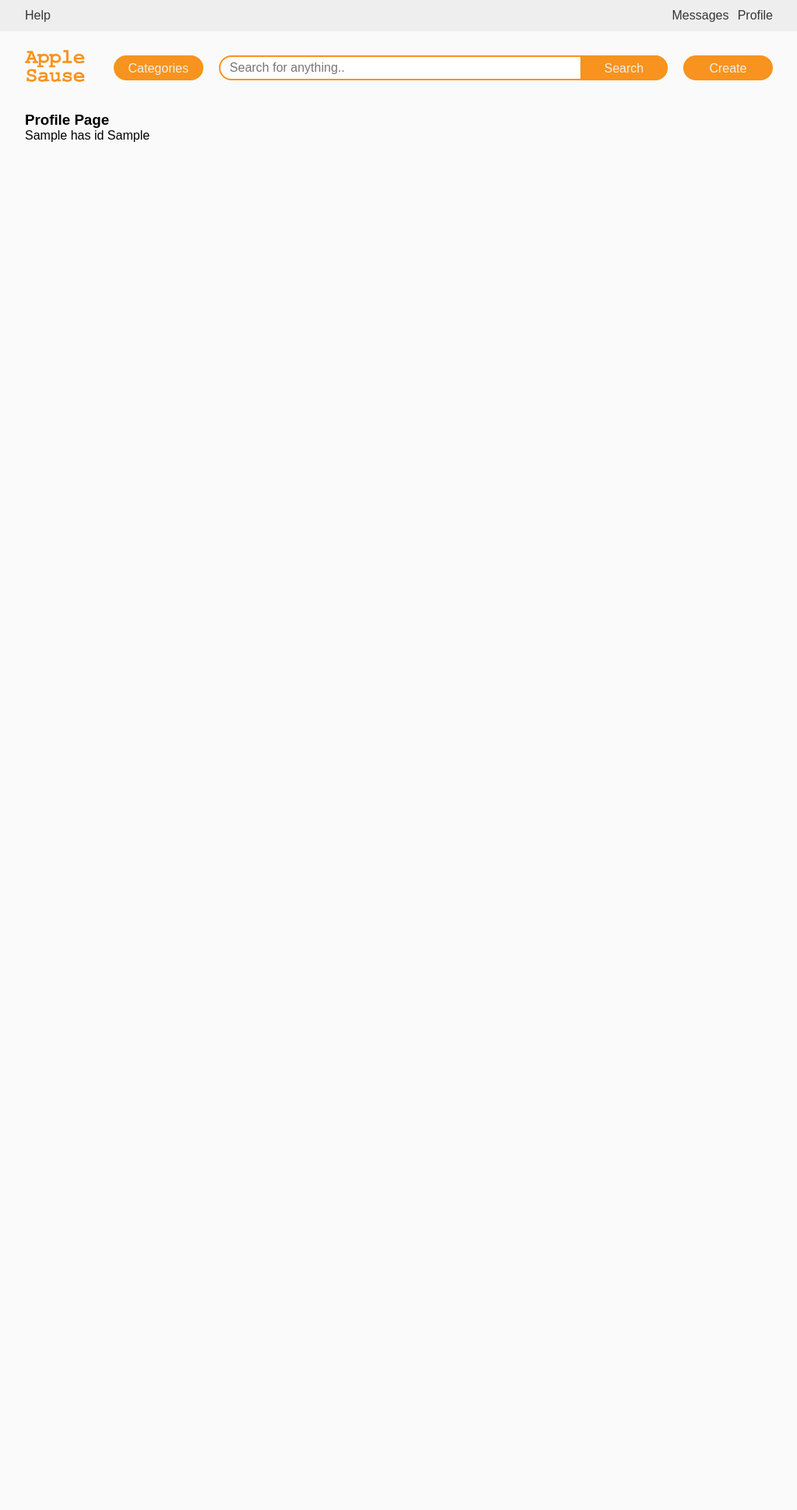
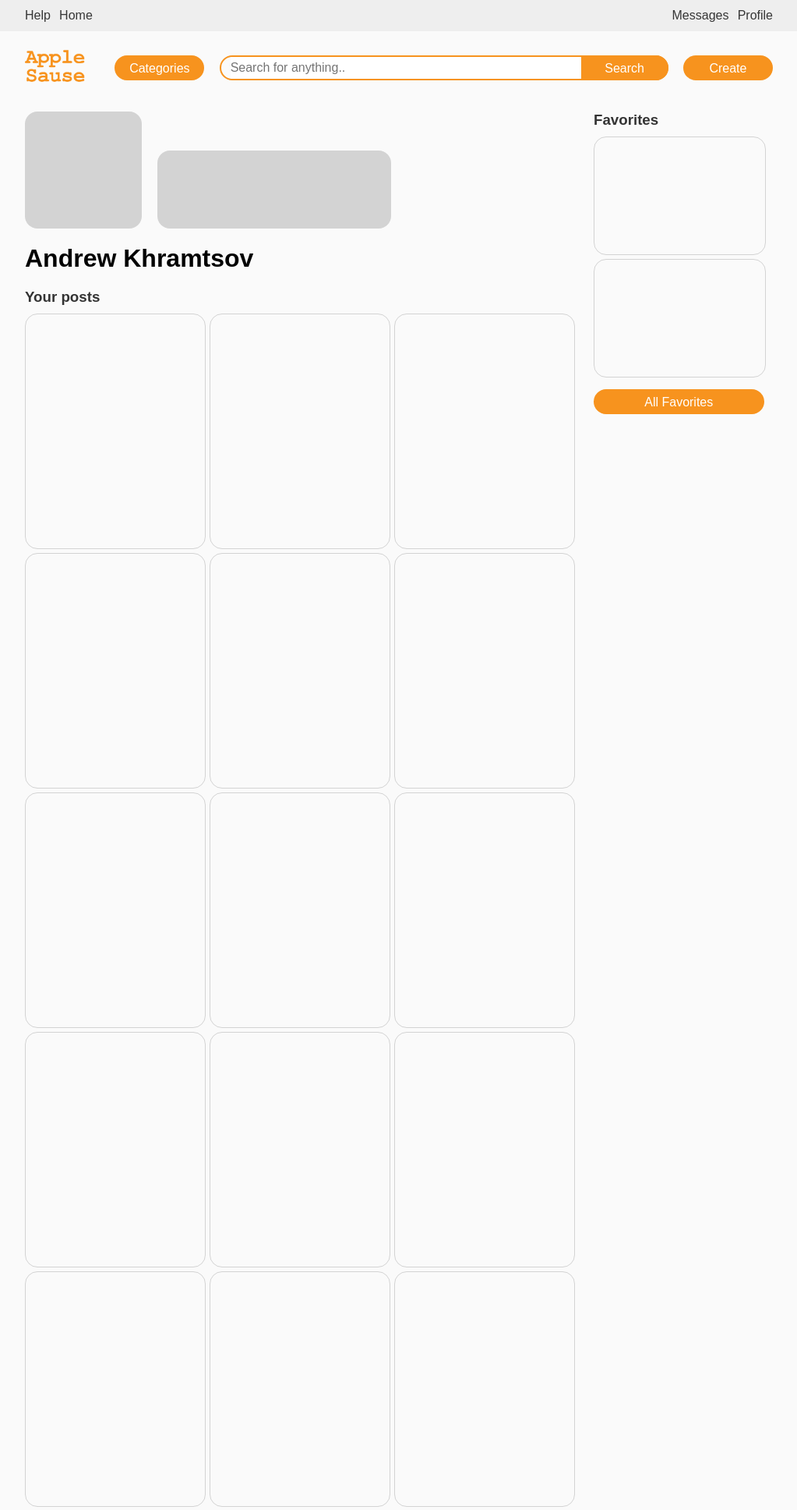
Before and after one commit to andyrift/marketplace, a Django app: template store/templates/store/profile.html in a window 1280 px wide. Shown: the top 1936 px of the page at 78% size, without its empty margins (128-1151 px from the left). Run offline with Django 4.2, Linux system fonts and the light colour scheme; the template is opened without the code that fills it: most values are stand-ins (such as "Sample title", 1, 10 or a date in 2020).

Commit message:
More styling

```diff
--- a/store/static/store/styles/styles.css
+++ b/store/static/store/styles/styles.css
@@ -1,13 +1,36 @@
 @charset "UTF-8";
-html, body, div, h1, h2, h3, h4, h5, h6{
+html, body, div, h1, h2, h3, h4, h5, h6 {
   margin: 0;
   padding: 0;
   border: 0;
   vertical-align: baseline;
   font-family: Arial, Helvetica, sans-serif;
 }
-body{
+
+body {
   background-color: #FAFAFA
+}
+
+h3 {
+  color: #333333;
+}
+
+a:link, a:visited, a:active {
+  color: inherit;
+  text-decoration: none;
+}
+
+a:hover {
+  color: inherit;
+  text-decoration: underline;
+}
+
+#topbar {
+  overflow: hidden;
+  width: 100%;
+  margin: auto;
+  height: 40px;
+  background-color: #EEEEEE;
 }
 
 #topbar a:link, a:visited, a:active {
@@ -18,14 +41,6 @@ body{
 #topbar a:hover {
   color: inherit;
   text-decoration: underline;
-}
-
-#topbar {
-  overflow: hidden;
-  width: 100%;
-  margin: auto;
-  height: 40px;
-  background-color: #EEEEEE;
 }
 
 .topbar-content {
@@ -63,16 +78,16 @@ img#logo {
   float: left;
 }
 
-div#searchbar, .search button {
+div#searchbar, button {
   height: 32px;
   line-height: 28px;
   border: 2px solid #F7931E;
   border-radius: 16px;
   box-sizing: border-box;
-  float: right;
-  margin-left: 20px;
+  margin-left: 2%;
   margin-top: 11px;
   font-size: inherit;
+
 }
 
 div#searchbar {
@@ -80,21 +95,27 @@ div#searchbar {
   width: 60%;
   padding-left: 12px;
   color: #888888;
+  float: right;
 }
 
-.search button {
-  width: 12%;
-  color: #EEEEEE;
+button {
+  width: 100%;
+  color: #FFFFFF;
   text-align: center;
   background-color: #F7931E;
   cursor: pointer;
 }
 
-.search button{
+.search button {
+  width: 12%;
+  float: right;
+}
+
+button{
   text-decoration: none;
 }
 
-.search button:hover {
+button:hover {
   background-color: #F7931EDD;
 }
 
@@ -117,13 +138,6 @@ button#searchbutton {
   outline: none;
 }
 
-.content {
-  overflow: hidden;
-  max-width: 960px;
-  margin: auto;
-  background-color: #FAFAFA;
-}
-
 .control {
   overflow: hidden;
   max-width: 960px;
@@ -132,3 +146,125 @@ button#searchbutton {
   padding-bottom: 20px;
   background-color: #FAFAFA;
 }
+
+.content, .footer {
+  overflow: hidden;
+  max-width: 960px;
+  margin: auto;
+  background-color: #FAFAFA;
+}
+
+.footer {
+  margin-top: 40px;
+  padding-top: 20px;
+  padding-bottom: 20px;
+  border-top: 1px solid lightgrey;
+  color: #888888;
+}
+
+.sidefooter {
+  margin-top: 40px;
+  padding-top: 20px;
+  padding-bottom: 20px;
+  border-top: 1px solid lightgrey;
+  color: #888888;
+}
+
+.main, .sidebar {
+  margin: auto;
+  float: left;
+  box-sizing: border-box;
+}
+
+.main {
+  width: 75%;
+}
+
+.sidebar {
+  width: 25%;
+  padding-left: 10px;
+}
+
+.sidebar button {
+  float: left;
+  width: 95%;
+  margin: auto;
+  margin-bottom: 5px;
+}
+
+.posts {
+  overflow: hidden;
+  width: 100%;
+  margin: auto;
+  padding-top: 10px;
+}
+
+.sidebarposts {
+  overflow: hidden;
+  width: 100%;
+  margin: auto;
+  padding-top: 10px;
+  padding-bottom: 10px;
+}
+
+.post {
+  float: left;
+  width: 230px;
+  height: 300px;
+  margin: auto;
+  margin-right: 5px;
+  margin-bottom: 5px;
+  border: 1px solid lightgrey;
+  border-radius: 16px;
+}
+
+.sidebarpost {
+  float: left;
+  width: 95%;
+  height: 150px;
+  margin: auto;
+  margin-bottom: 5px;
+  border: 1px solid lightgrey;
+  border-radius: 16px;
+}
+
+.profile {
+  overflow: hidden;
+  padding-bottom: 20px;
+}
+
+#profilepicture {
+  float: left;
+  height:150px;
+  width: 150px;
+  background-color: lightgrey;
+  border-radius: 16px;
+}
+
+#rating {
+  float: left;
+  height:100px;
+  width: 300px;
+  margin-top: 50px;
+  margin-left: 20px;
+  background-color: lightgrey;
+  border-radius: 16px;
+}
+
+#name {
+  margin-top: 20px;
+}
+
+.dialogues {
+  width: 100%;
+  margin: auto;
+  padding-top: 10px;
+}
+
+.dialogue {
+  height: 100px;
+  margin: auto;
+  margin-bottom: 5px;
+  border: 1px solid lightgrey;
+  border-radius: 16px;
+}
--- a/store/templates/store/base.html
+++ b/store/templates/store/base.html
@@ -16,6 +16,7 @@
 	<div id="topbar">
 		<div class="topbar-content">
 			<a class="topbar-div-left" href="/help">Help</a>
+			<a class="topbar-div-left" href="/">Home</a>
 			<a class="topbar-div-right" href="/profile">Profile</a>
 			<a class="topbar-div-right" href="/messages">Messages</a>
 		</div>
@@ -32,9 +33,12 @@
 		</div>
 	</div>
 
-	<div class="content" style="height: 5000px;">
+	<div class="content">
 		{% block content %}
 		{% endblock %}
+	</div>
+	<div class="footer">
+		AppleSause. Email: ahramigamedev@gmail.com
 	</div>
 	<script src="{% static 'store/javascript/topbar.js' %}"></script>
 </body>
--- a/store/templates/store/help.html
+++ b/store/templates/store/help.html
@@ -1,5 +1,5 @@
 {% extends "store/base.html" %}
 {% block content %}
 	<h3>Help</h3>
-	<p>For help scream at 3am at the sky when the moon is three quarters in going away</p>
+	<p>There is no help. You are on your own.</p>
 {% endblock content %}
--- a/store/templates/store/profile.html
+++ b/store/templates/store/profile.html
@@ -1,7 +1,37 @@
 {% extends "store/base.html" %}
 {% block content %}
-	<h3>Profile Page</h3>
-		{% for role in roles %}
-			<div class="text"> {{ role.1 }} has id {{ role.0 }} </div>
-		{% endfor %}
+	<div class="main">
+		<div class="profile">
+			<div id="profilepicture"></div>
+			<div id="rating"></div>
+			<div style="clear:both;"></div>
+			<h1 id="name">Andrew Khramtsov<h1>
+		</div>
+		<h3>Your posts</h3>
+		<div class="posts">
+			<div class="post"></div>
+			<div class="post"></div>
+			<div class="post"></div>
+			<div class="post"></div>
+			<div class="post"></div>
+			<div class="post"></div>
+			<div class="post"></div>
+			<div class="post"></div>
+			<div class="post"></div>
+			<div class="post"></div>
+			<div class="post"></div>
+			<div class="post"></div>
+			<div class="post"></div>
+			<div class="post"></div>
+			<div class="post"></div>
+		</div>
+	</div>
+	<div class="sidebar">
+		<a href="/favorites"><h3>Favorites</h3></a>
+		<div class="sidebarposts">
+			<div class="sidebarpost"></div>
+			<div class="sidebarpost"></div>
+		</div>
+		<a href="favorites"><button>All Favorites</button></a>
+	</div>
 {% endblock content %}
--- a/store/urls.py
+++ b/store/urls.py
@@ -5,5 +5,6 @@ urlpatterns = [
     path('', views.home, name='store-home'),
     path('profile', views.profile, name='store-profile'),
     path('help', views.help, name='store-help'),
-    path('messages', views.dialogues, name='store-messages')
+    path('messages', views.dialogues, name='store-messages'),
+    path('favorites', views.favorites, name='store-favorites')
 ]
--- a/store/views.py
+++ b/store/views.py
@@ -28,3 +28,5 @@ def help(request):
 	return render(request, 'store/help.html')
 def dialogues(request):
 	return render(request, 'store/dialogues.html')
+def favorites(request):
+	return render(request, 'store/favorites.html')
```
Also changed, not shown: store/templates/store/dialogues.html (+28 -6 lines), store/templates/store/favorites.html (added, +21 -0 lines), store/templates/store/home.html (+32 -8 lines).
